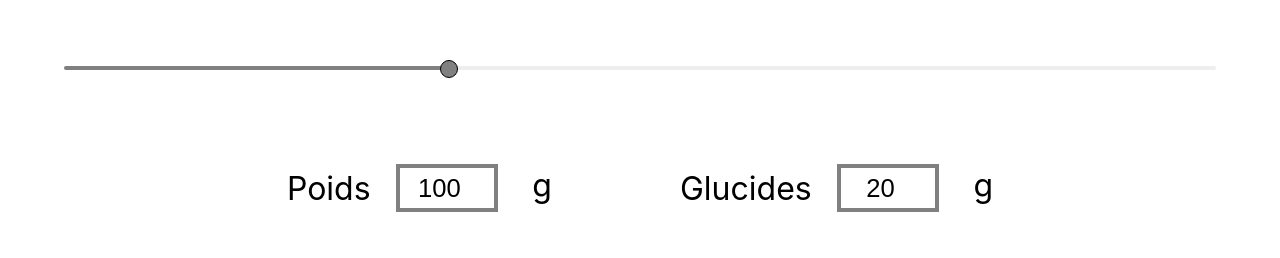
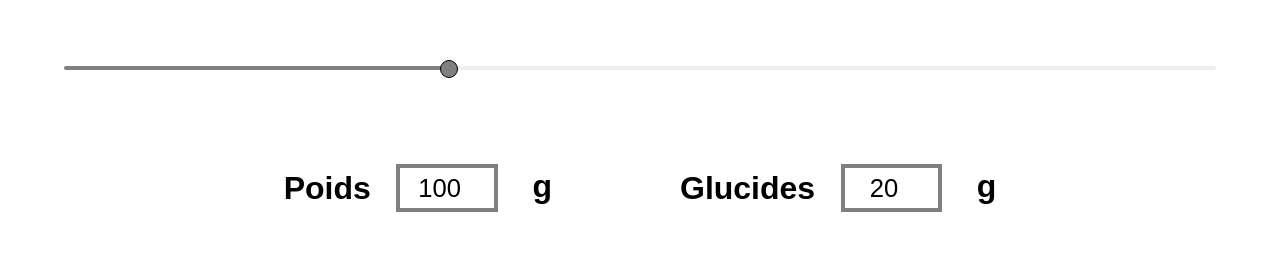
Before and after one commit to WildCodeSchool/Paris-0919-P2-Diabete, a React (Create React App) app in the folder ohmyg/: page / in a window 1280 px wide. Shown: the part 220-478 px from the top of the page. Built offline with nearby package versions, Linux system fonts and the light colour scheme.

Commit message:
changing of font-family

```diff
--- a/ohmyg/src/components/pages/calculation/CarbCalculation.css
+++ b/ohmyg/src/components/pages/calculation/CarbCalculation.css
@@ -20,6 +20,13 @@
 }
 
 /* SIZE INPUT */
+
+label {
+   font-family: "Barlow", sans-serif;
+   font-size: 1em;
+   font-weight: 800;
+
+}
 
 input{
    grid-area: input;
```
